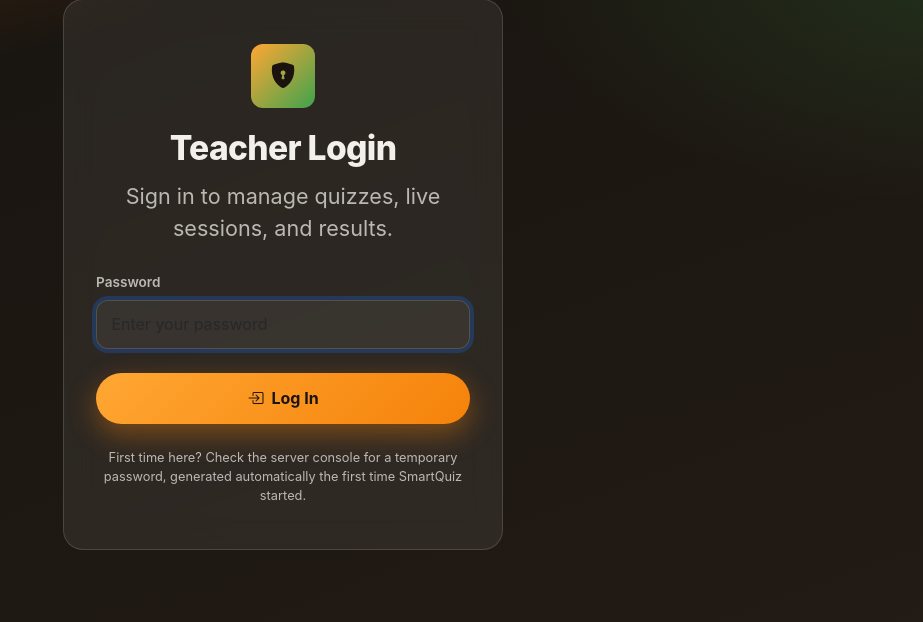
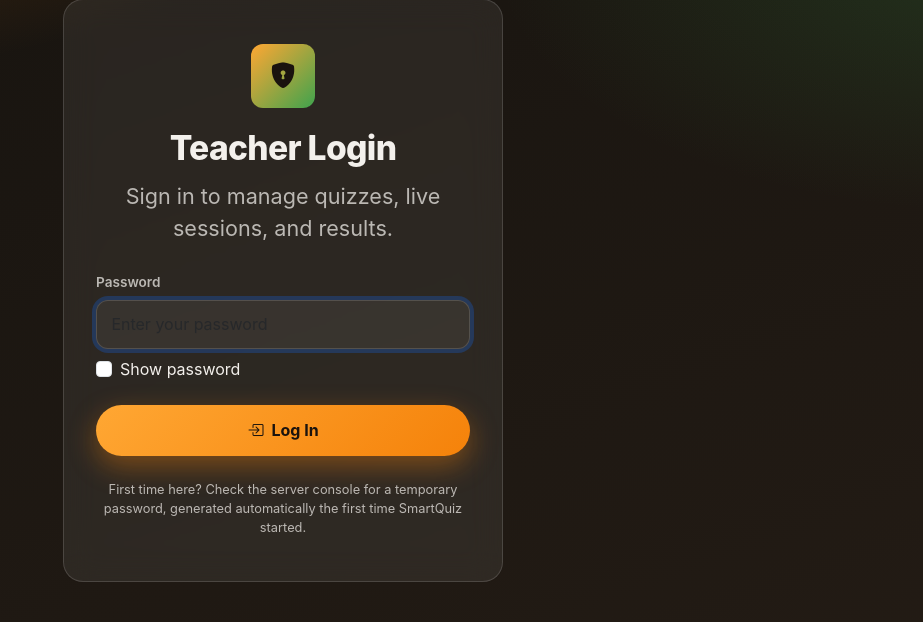
Before and after one commit to alighaliarch-stack/SmartQuiz_Phase2.1A, a FastAPI app: page /login in a window 1280 px wide. Shown: the part 170-792 px from the top of the page, without its empty margins (357-1280 px from the left). Run offline with FastAPI, Linux system fonts and the light colour scheme; some libraries are stand-ins or nearby versions.

Commit message:
ui: add show password toggle to teacher login
Co-authored-by: Copilot <223556219+Copilot@users.noreply.github.com>

```diff
--- a/templates/login.html
+++ b/templates/login.html
@@ -26,11 +26,21 @@
           <label for="teacher-password" class="form-label" style="color: var(--sq-text-dim); font-weight:600; font-size:0.85rem;">Password</label>
           <input type="password" class="form-control" id="teacher-password" name="password" placeholder="Enter your password" required autofocus
                  style="background: rgba(255,255,255,0.06); border: 1px solid var(--sq-glass-border); color: var(--sq-text); border-radius: 12px; padding: 0.7rem 0.9rem;">
+          <div class="form-check mt-2">
+            <input class="form-check-input" type="checkbox" id="show-teacher-password">
+            <label class="form-check-label" for="show-teacher-password">Show password</label>
+          </div>
         </div>
         <button type="submit" class="btn btn-sq btn-sq-primary w-100">
           <i class="bi bi-box-arrow-in-right me-2"></i>Log In
         </button>
       </form>
+
+      <script>
+        document.getElementById("show-teacher-password").addEventListener("change", function () {
+          document.getElementById("teacher-password").type = this.checked ? "text" : "password";
+        });
+      </script>
 
       <p class="sq-note mt-4 mb-0" style="font-size: 0.8rem;">
         First time here? Check the server console for a temporary password, generated automatically the first time SmartQuiz started.
```
